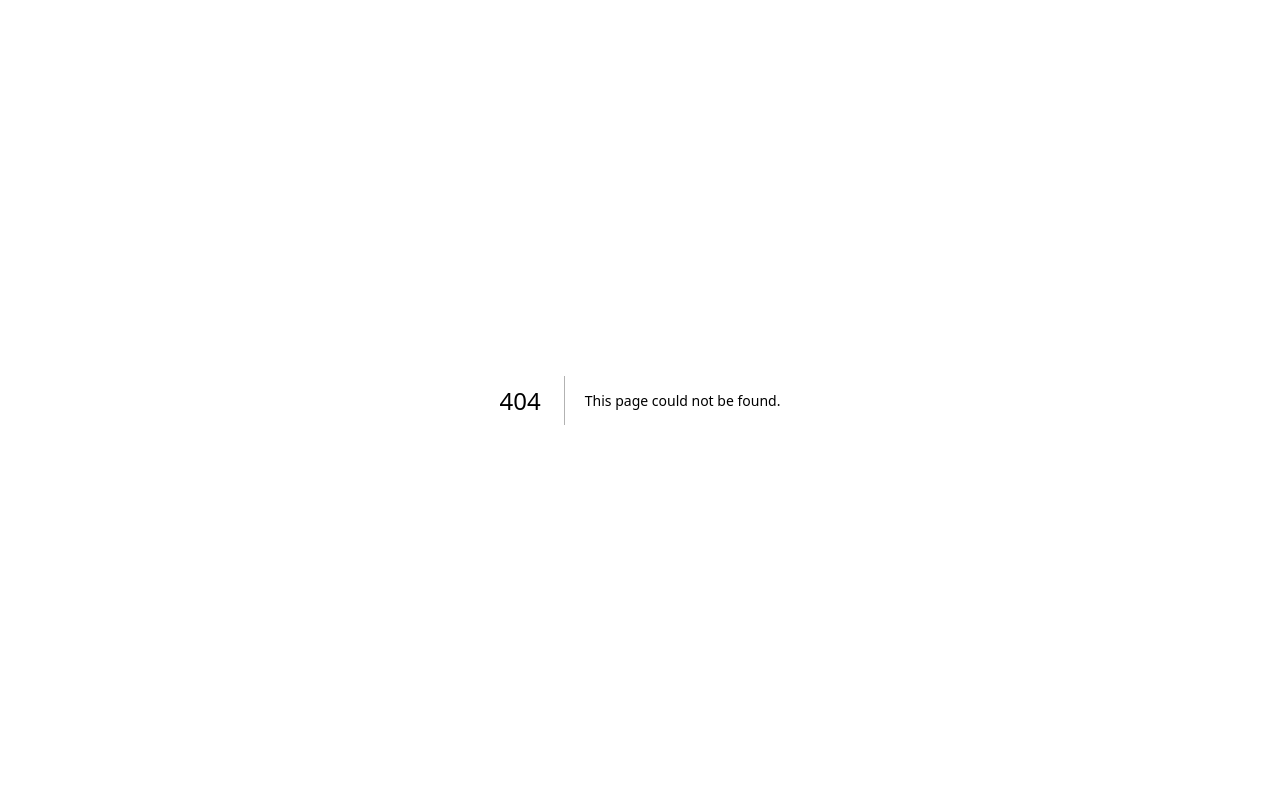
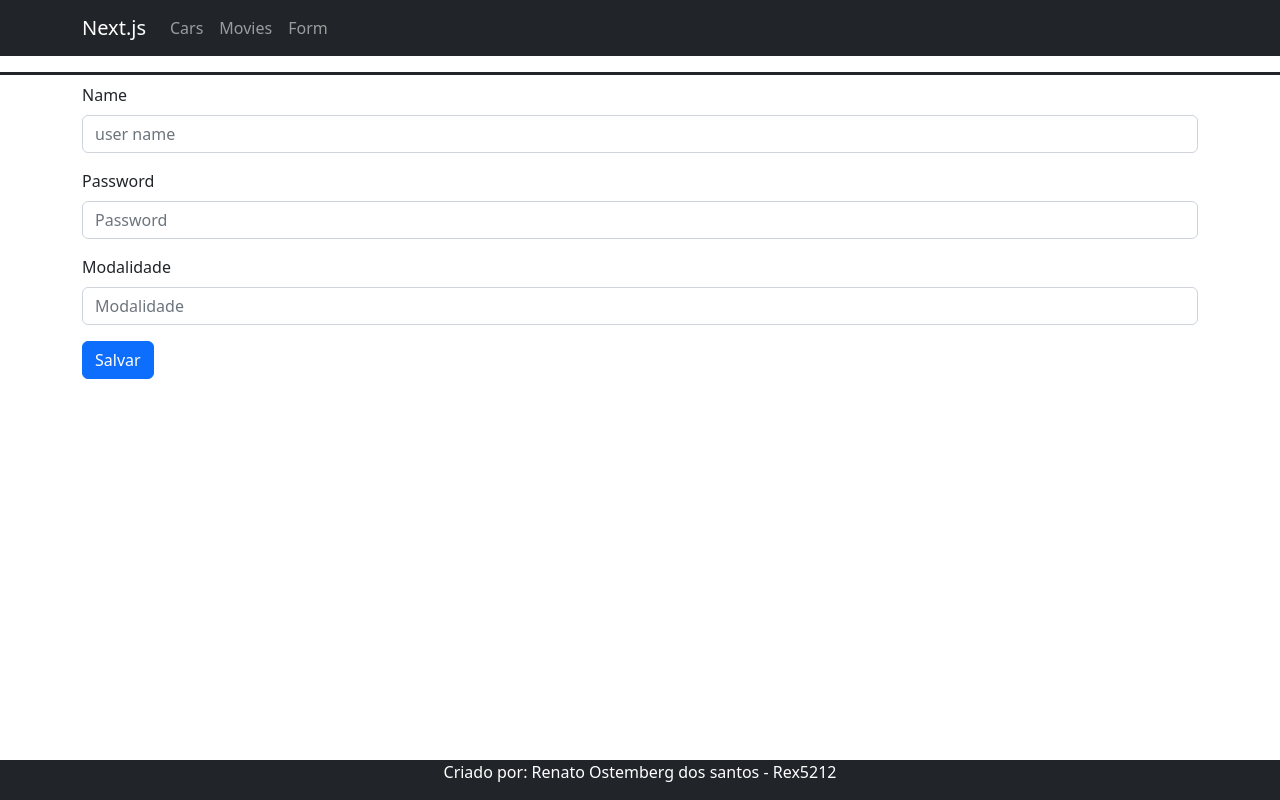
Before and after one commit to rex5212/Workings, a Next.js app in the folder Next/learn_next_js/: page /form in a window 1280 px wide. Before the commit this address had no page. Built offline with nearby package versions, Linux system fonts and the light colour scheme.

Commit message:
New Libary

```diff
--- a/Next/learn_next_js/components/Cabecalho.js
+++ b/Next/learn_next_js/components/Cabecalho.js
@@ -10,6 +10,7 @@ const Cabecalho = () => {
           <Nav className="me-auto">
             <Nav.Link href="/cars/">Cars</Nav.Link>
             <Nav.Link href="/movies/popularFilmes/">Movies</Nav.Link>
+            <Nav.Link href="/form/">Form</Nav.Link>
           </Nav>
         </Container>
       </Navbar>
--- a/Next/learn_next_js/package.json
+++ b/Next/learn_next_js/package.json
@@ -8,9 +8,12 @@
   "dependencies": {
     "axios": "^1.3.5",
     "bootstrap": "^5.2.3",
+    "firebase": "^9.22.0",
     "next": "latest",
     "react": "18.2.0",
     "react-bootstrap": "^2.7.2",
-    "react-dom": "18.2.0"
+    "react-dom": "18.2.0",
+    "react-hook-form": "^7.43.9",
+    "uuid": "^9.0.0"
   }
 }
--- /dev/null
+++ b/Next/learn_next_js/pages/form/index.js
@@ -0,0 +1,42 @@
+import React from 'react'
+import { Button, Form } from 'react-bootstrap'
+import BasePage from '../../components/BasePage'
+import { useForm } from "react-hook-form"
+
+const index = () => {
+
+    const { register, handleSubmit } = useForm()
+
+    function salvar(dados){
+        console.log(dados)
+    }
+
+    return (
+        <BasePage>
+            <Form>
+
+                <Form.Group className="mb-3" controlId="name">
+                    <Form.Label>Name</Form.Label>
+                    <Form.Control type="text" placeholder="user name" {...register('name')}/>
+                </Form.Group>
+
+                <Form.Group className="mb-3" controlId="password">
+                    <Form.Label>Password</Form.Label>
+                    <Form.Control type="password" placeholder="Password" {...register('password')}/>
+                </Form.Group>
+
+                <Form.Group className="mb-3" controlId="modalidade">
+                    <Form.Label>Modalidade</Form.Label>
+                    <Form.Control type="text" placeholder="Modalidade" {...register('modalidade')}/>
+                </Form.Group>
+
+
+                <Button variant="primary" type="submit" onClick={handleSubmit(salvar)}>
+                    Salvar
+                </Button>
+            </Form>
+        </BasePage>
+    )
+}
+
+export default index
```
Also changed, not shown: 1 other file (tests, documents, lock files or other folders).
